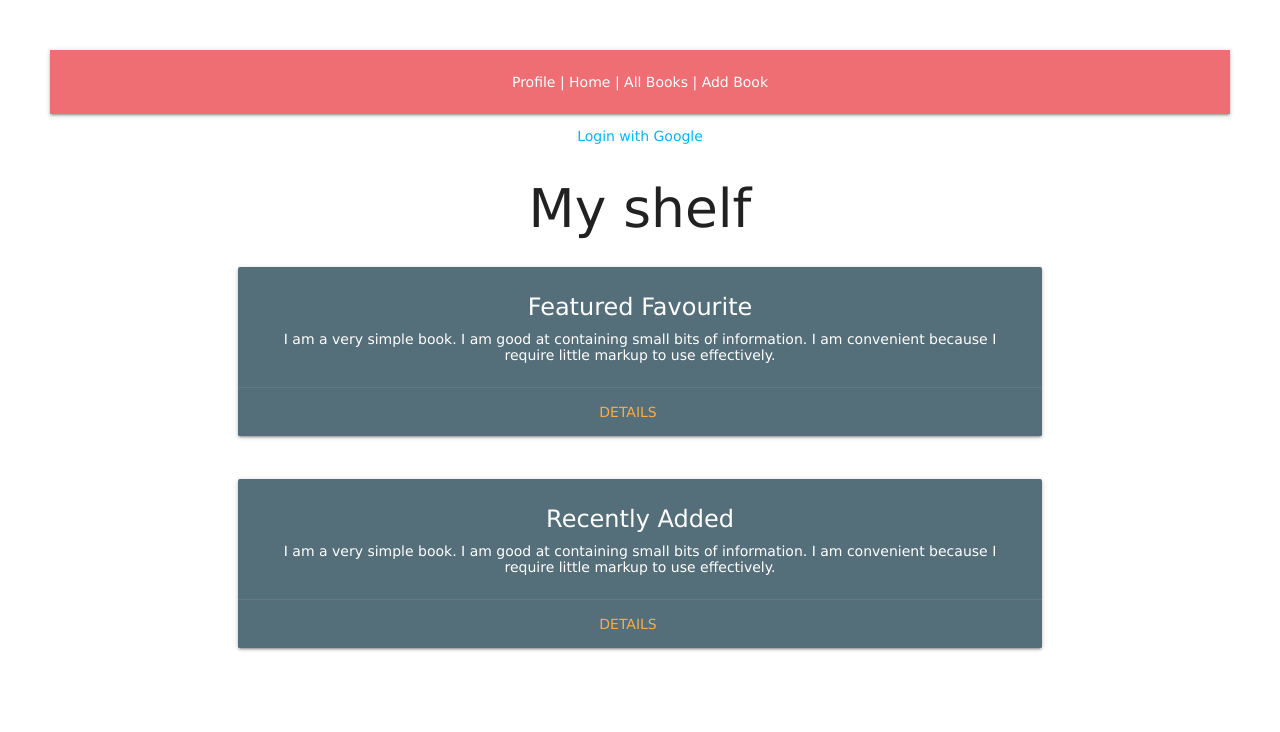
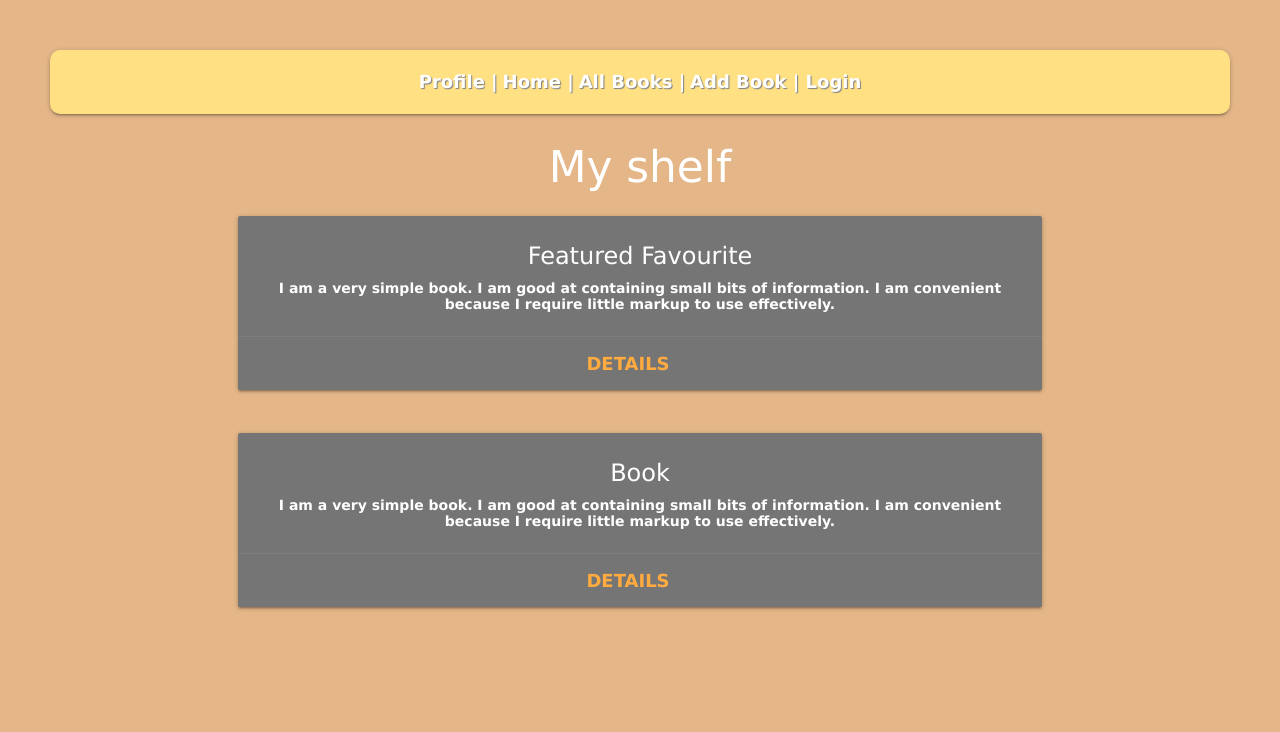
Before and after one commit to joannewckam/bookshelf, a Node server app: page /users/ in a window 1280 px wide. Shown: the top 732 px of the page. Run offline with Node 20, Linux system fonts and the light colour scheme; some libraries are stand-ins or nearby versions.

Commit message:
adding styling

```diff
--- a/controllers/users.js
+++ b/controllers/users.js
@@ -6,5 +6,4 @@ module.exports = {
 
 function index(req, res) {
 	res.render("users", { user: req.user });
-	console.log(users);
 }
--- a/public/stylesheets/style.css
+++ b/public/stylesheets/style.css
@@ -1,11 +1,24 @@
 body {
 	padding: 50px;
 	font: 14px "Lucida Grande", Helvetica, Arial, sans-serif;
+	color: white;
+	font-weight: bold;
+	background-color: #e4b688;
 }
 
 a {
 	color: #00b7ff;
+	font-size: large;
+	color: whitesmoke;
 }
 ul {
 	list-style-type: none;
 }
+nav {
+	border-radius: 10px;
+	text-shadow: 1px 1px 1px grey;
+}
+img {
+	max-width: 100px;
+	max-height: 300px;
+}
--- a/routes/index.js
+++ b/routes/index.js
@@ -22,7 +22,7 @@ router.get(
 );
 router.get("/logout", function (req, res) {
 	req.logout();
-	res.redirect("/books");
+	res.redirect("/books/new");
 });
 
 module.exports = router;
--- a/views/books/show.ejs
+++ b/views/books/show.ejs
@@ -1,6 +1,6 @@
 <%- include('../partials/header') %>
 
-<h3>Book Detail</h3>
+<h3><%=book.title%> </h3>
 <form
 	id="delete-form"
 	method="POST"
--- a/views/books/updateForm.ejs
+++ b/views/books/updateForm.ejs
@@ -11,6 +11,7 @@
 	<li><label>Rating</label>
     <input type="number" name="rating" min="1" max="5"/>
     <input type="file" name="image">
+
 	<input type="submit" value="Update book" />
 </ul>
 </form>
--- a/views/partials/header.ejs
+++ b/views/partials/header.ejs
@@ -15,10 +15,15 @@
 		<body class="center-align"></body>
 	</head>
 	<body>
-	<nav>
+	<nav class= "#ffe082 amber lighten-3">
 		<a href="/users">Profile |</a>
 		<a href="/"> Home |</a>
 		<a href="/books"> All Books |</a>
-		<a href="/books/new"> Add Book</a>
+		<a href="/books/new"> Add Book | </a>
+			<% if (!user) { %>
+			<a href="/auth/google">Login</a>
+			<% }else { %>
+			<a href="/logout">Log Out</a>
+			<% } %>
 	</nav>
 </html>
--- a/views/users.ejs
+++ b/views/users.ejs
@@ -1,20 +1,12 @@
 <%- include('./partials/header') %>
 <!-- Login -->
-<ul class="center">
-	<li>
-		<% if (!user) { %>
-		<a href="/auth/google">Login with Google</a>
-		<% }else { %>
-		<a href="/logout">Log Out</a>
-		<% } %>
-	</li>
-</ul>
-<h2>My shelf</h2>
+
+<h3>My shelf</h3>
 <!-- ALL BOOKS -->
 <section class="container">
 	<div class="row">
 		<div class="col s12">
-			<div class="card blue-grey darken-1">
+			<div class="card grey darken-1">
 				<div class="card-content white-text">
 					<span class="card-title">Featured Favourite</span>
 					<p>
@@ -33,9 +25,9 @@
 	<!-- FAVOURITES SHELF -->
 	<div class="row">
 		<div class="col s12">
-			<div class="card blue-grey darken-1">
+			<div class="card grey darken-1">
 				<div class="card-content white-text">
-					<span class="card-title">Recently Added</span>
+					<span class="card-title"> Book </span>
 					<p>
 						I am a very simple book. I am good at containing small bits of
 						information. I am convenient because I require little markup to use
```
Also changed, not shown: controllers/books.js (+14 -12 lines), views/index.ejs (+1 -52 lines).
